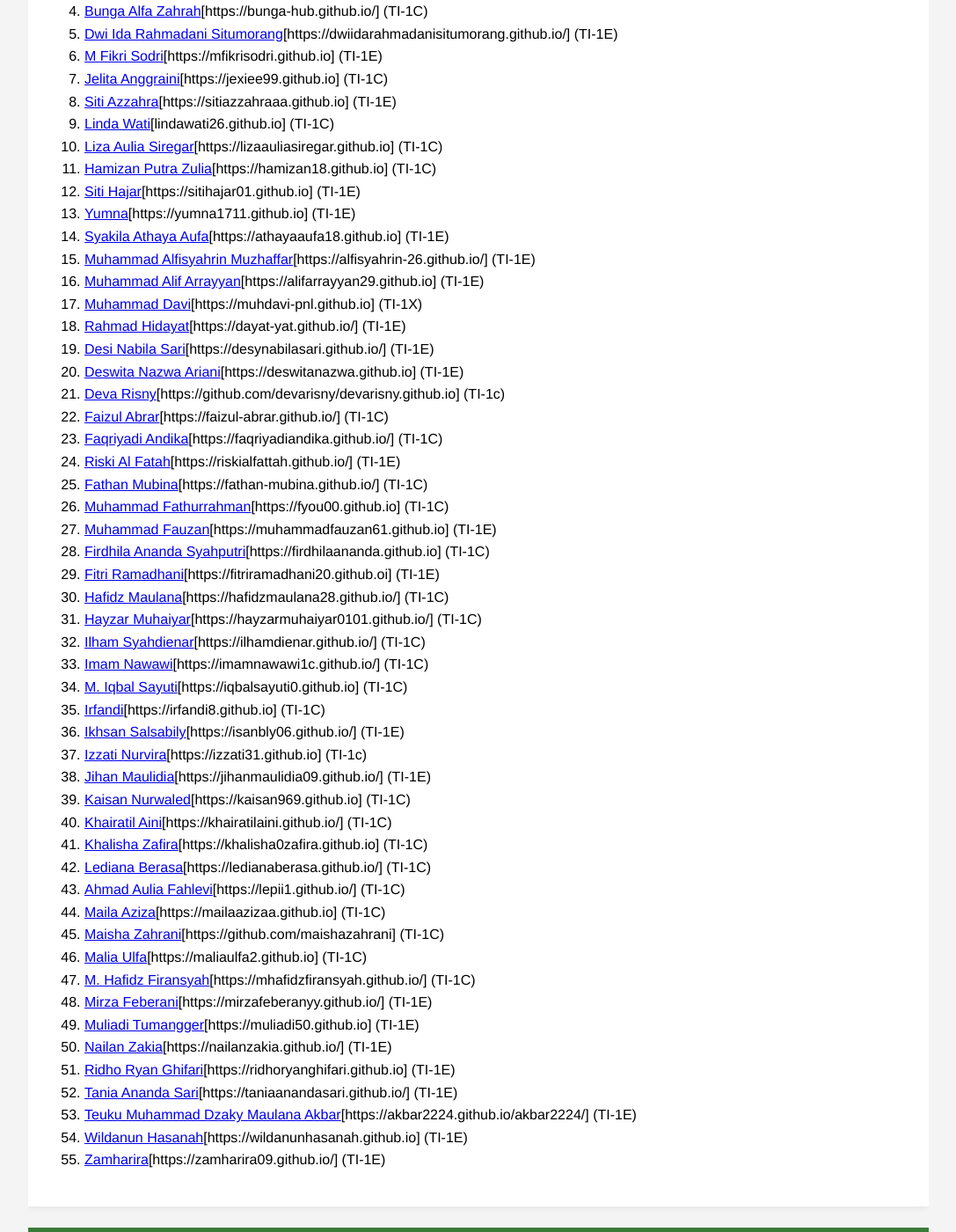
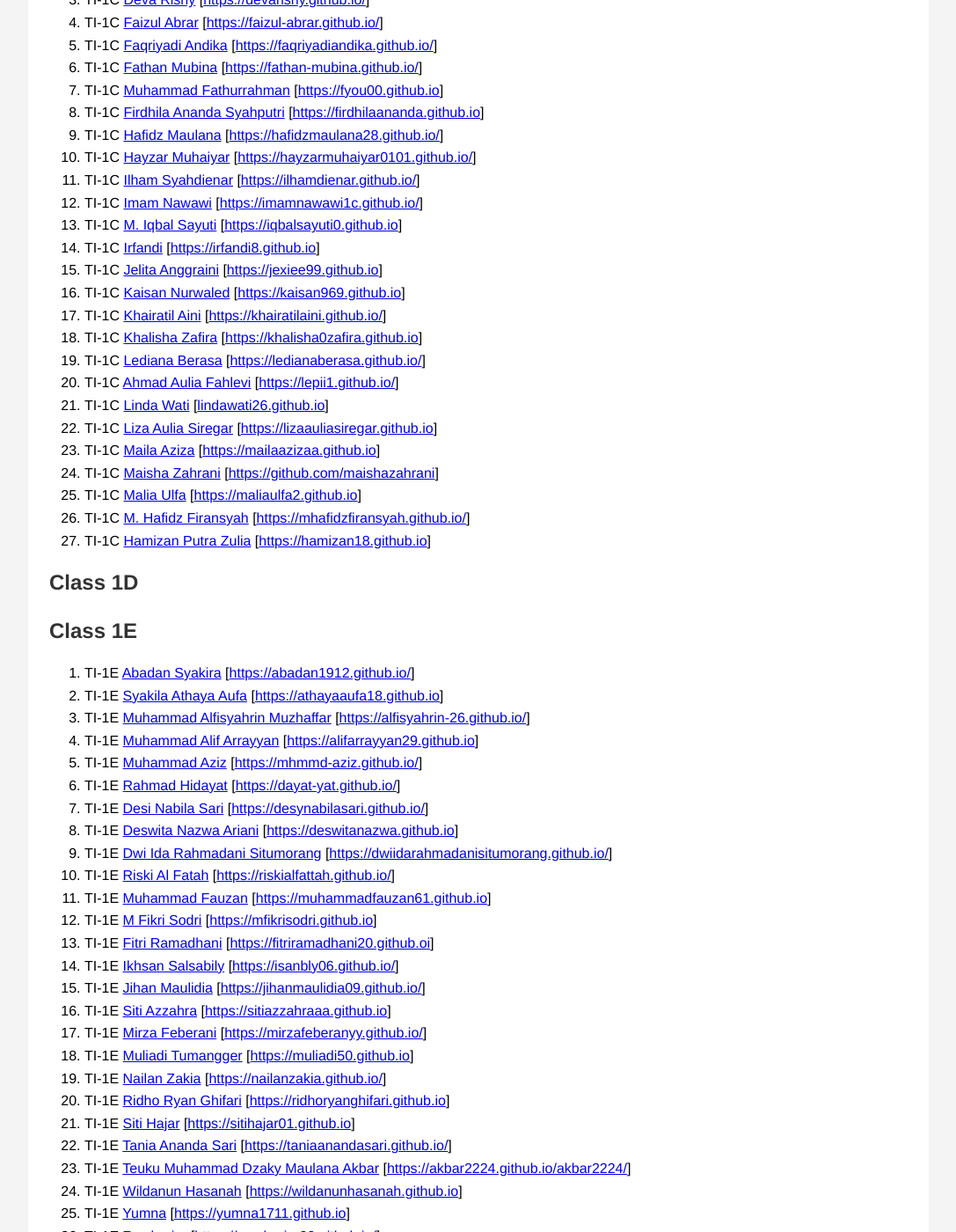
Before and after one commit to muhdavi-pnl/muhdavi-pnl.github.io, a Jekyll site: the page built from students.md, in a window 1280 px wide and 1400 px high, scrolled down 639 px. Shown: the whole window at 88% size, without its empty margins (96-1183 px from the left). Built offline with Jekyll 4.4.1, drawn with Linux system fonts in a browser that asks for light colours; some of the changed text lies outside the part shown.

Commit message:
manage name file

```diff
--- a/_students/Abadan/abadan.md
+++ b/_students/abadan.md
@@ -4,6 +4,6 @@ short_name: Abadan
 name: Abadan Syakira
 nim: 2024573010099
 class: TI-1E
-website: https://github.com/abadan1912/abadan1912.github.io
+website: https://abadan1912.github.io/
 ---
 Hi saya adalah Mahasiswa Politeknik Lbokseumawe, Saya saat ini sedang menjalani semester 2 di Prodi Teknik Informatika. saya tinggal di Kandang, Blang Crum, Muara Dua Lhokseumawe. saya lahir tanggal 19 Desember 2005 di Lhokseumawe. hobi saya adalah membaca buku, bermain musik, mendengarkan musik, mendengarkan podcast, ber olahraga, membuat konten dan belajar tentang apa pun.
--- a/_students/davi.md
+++ /dev/null
@@ -1,9 +0,0 @@
----
-layout: student
-short_name: Davi
-name: Muhammad Davi
-nim: 20245730100XX
-class: TI-1X
-website: https://muhdavi-pnl.github.io
----
-Deskripsi diri....
--- a/_students/deva.md
+++ b/_students/deva.md
@@ -3,8 +3,7 @@ layout: student
 short_name: Deva
 name: Deva Risny
 nim: 2024573010060
-class: TI-1c
-website: https://github.com/devarisny/devarisny.github.io
+class: TI-1C
+website: https://devarisny.github.io/
 ---
-Deskripsi diri Saya merupakan mahasiswa semester 2 prodi Teknik Informatika di Politeknik Negeri Lhokseumawe.
-Saya lahir di Lhokseumawe pada 17 Desember 2005. Saya anak ke 1 dari 3 bersaudara. Saya tinggal di alue awe
+Deskripsi diri Saya merupakan mahasiswa semester 2 prodi Teknik Informatika di Politeknik Negeri Lhokseumawe. Saya lahir di Lhokseumawe pada 17 Desember 2005. Saya anak ke 1 dari 3 bersaudara. Saya tinggal di alue awe
--- a/students.md
+++ b/students.md
@@ -4,12 +4,36 @@ title: Students
 ---
 
 # Students
-This is a list of students in the course.
 
+## Class 1C
 <ol>
   {% for student in site.students %}
-    <li>
-        <a href="{{ student.url }}">{{ student.name }}</a>[{{ student.website }}] ({{ student.class }})
-    </li>
+    {% if student.class contains "1C" %}
+        <li>
+            {{ student.class }} <a href="{{ student.url }}">{{ student.name }}</a>  [<a href="{{ student.website }}" target="_blank">{{ student.website }}</a>]
+        </li>
+    {% endif %}
   {% endfor %}
 </ol>
+
+## Class 1D
+<ol>
+  {% for student in site.students %}
+    {% if student.class contains "1D" %}
+        <li>
+            {{ student.class }} <a href="{{ student.url }}">{{ student.name }}</a>  [<a href="{{ student.website }}" target="_blank">{{ student.website }}</a>]
+        </li>
+    {% endif %}
+  {% endfor %}
+</ol>
+
+## Class 1E
+<ol>
+  {% for student in site.students %}
+    {% if student.class contains "1E" %}
+        <li>
+            {{ student.class }} <a href="{{ student.url }}">{{ student.name }}</a>  [<a href="{{ student.website }}" target="_blank">{{ student.website }}</a>]
+        </li>
+    {% endif %}
+  {% endfor %}
+</ol>
```
Also changed, not shown: _students/alvi.md (renamed from _students/Alvi.md), _students/aziz.md (renamed from _students/Aziz.md), _students/bunga.md (renamed from _students/Bunga.md), _students/dwi.md (renamed from _students/Dwi.md), _students/fikri.md (renamed from _students/Fikri.md), _students/jelita.md (renamed from _students/Jelita.md), _students/lala.md (renamed from _students/Lala.md), _students/linda.md (renamed from _students/Linda.md), _students/liza.md (renamed from _students/Liza.md), _students/mijan.md (renamed from _students/Mijan.md), _students/siti.md (renamed from _students/Siti.md), _students/yumna.md (renamed from _students/Yumna.md).
